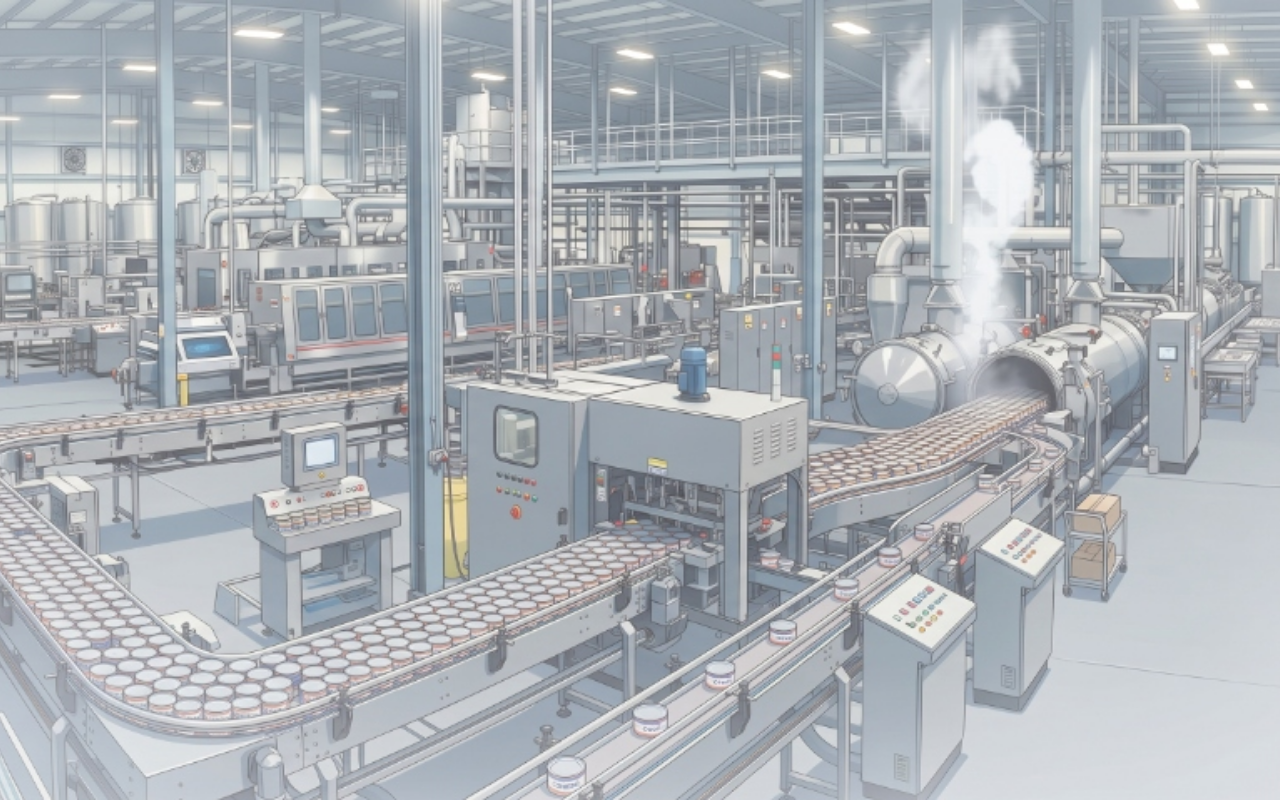
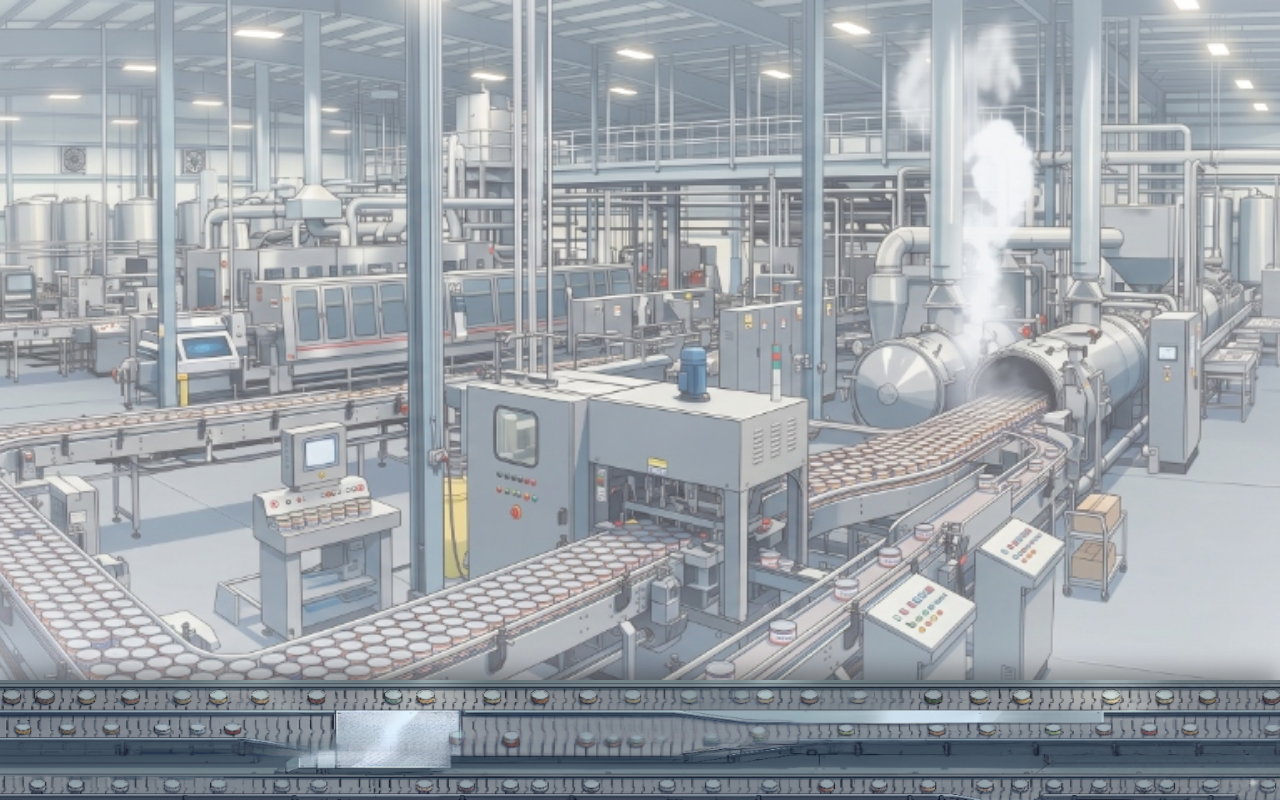
Before and after one commit to Yejin20181292/Tuna-Rain, a Vue app: page / in a window 1280 px wide. Built offline with nearby package versions, Linux system fonts and the light colour scheme.

Commit message:
can guid rail upload

```diff
--- a/src/App.vue
+++ b/src/App.vue
@@ -1,14 +1,39 @@
 <template>
-  <div class="fullscreen-bg"></div>
+  <div class="fullscreen-bg">
+    <div class="conveyor-container">
+      <img src="/conveyor.png" alt="Conveyor Belt" class="conveyor-belt" />
+    </div>
+  </div>
 </template>
 
 <style scoped>
 .fullscreen-bg {
+  position: relative;
   width: 100vw;
   height: 100vh;
   background-image: url('/factory-bg.jpg');
   background-size: cover;
   background-position: center;
   background-repeat: no-repeat;
+  overflow: hidden;
+}
+
+.conveyor-container {
+  position: absolute;
+  bottom: 0;
+  left: 0;
+  width: 100%;
+  height: 120px; /* Good height for the conveyor belt */
+  display: flex;
+  align-items: flex-end;
+  z-index: 10;
+  pointer-events: none; /* Let clicks pass through if needed */
+}
+
+.conveyor-belt {
+  width: 100%;
+  height: 100%;
+  object-fit: fill; /* Stretch horizontally to cover the bottom screen */
+  filter: drop-shadow(0 -8px 12px rgba(0, 0, 0, 0.4)); /* Adds a shadow to give a 3D depth effect against the background */
 }
 </style>
```
Also changed, not shown: public/conveyor.png (added).
